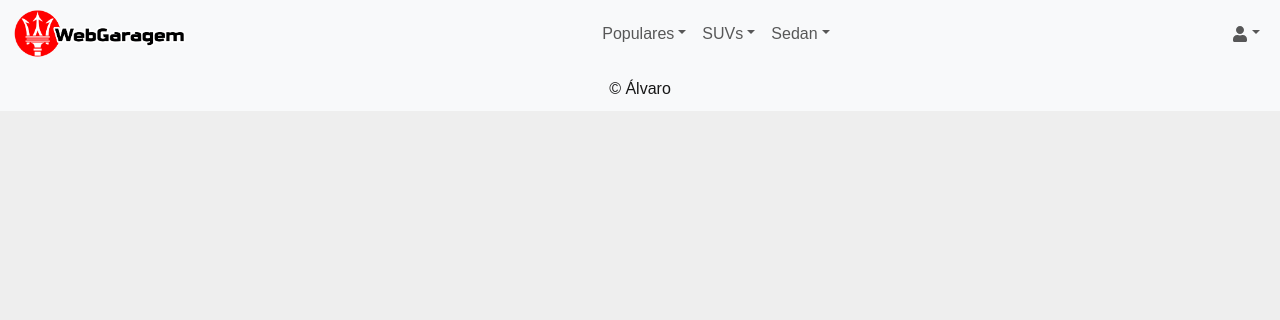
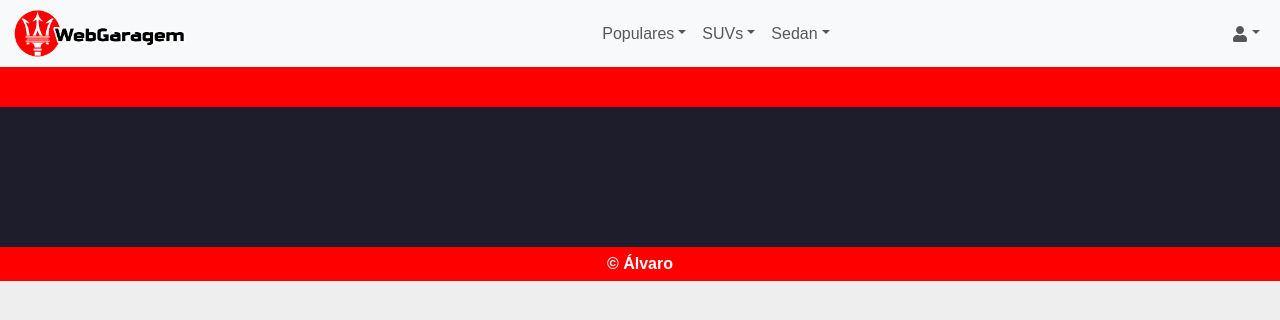
Before and after one commit to alvarotheuzin/Concessionaria, a Next.js app: page /components in a window 1280 px wide. Shown: the top 320 px of the page. Built offline with nearby package versions, Linux system fonts and the light colour scheme.

Commit message:
ate agora tudo certo

```diff
--- a/src/app/admin/page.js
+++ b/src/app/admin/page.js
@@ -50,6 +50,7 @@ export default function Carros() {
 
     return (
         <Pagina titulo="Carros">
+            <br />
             <Link href="/admin/form" className="btn btn-primary mb-3">
                 <FaPlusCircle /> Novo
             </Link>
--- a/src/app/components/page.js
+++ b/src/app/components/page.js
@@ -51,9 +51,13 @@ export default function Pagina(props) {
             </Container>
 
             <footer className="footer">
-                <Container>
-                    <p className="text-center">&copy; Álvaro</p>
-                </Container>
+                <div className="footer-top"></div>
+                <div className="footer-middle"></div>
+                <div className="footer-bottom">
+                    <Container>
+                        <p className="footer-text text-center">&copy; Álvaro</p>
+                    </Container>
+                </div>
             </footer>
         </>
     );
--- a/src/app/globals.css
+++ b/src/app/globals.css
@@ -12,8 +12,9 @@
 
 html,
 body {
-  max-width: 100vw;
-  overflow-x: hidden;
+  height: 100%;
+  margin: 0;
+  padding: 0;
 }
 
 body {
--- a/src/app/styles/style.css
+++ b/src/app/styles/style.css
@@ -3,12 +3,13 @@ body {
     margin: 0;
     padding: 0;
     overflow-x: hidden;
-  }
+}
 
 .custom-navbar {
     background-color: #ffffff;
     box-shadow: 0 4px 8px rgba(0, 0, 0, 0.2);
-  }
+    position: relative;
+}
 
 .custom-carousel {
     height: 100px;
@@ -30,17 +31,32 @@ body {
 }
 
 .footer {
-    background-color: #f8f9fa;
-    padding: 10px 0;
+    margin: 0;
+    padding: 0;
+    width: 100%;
     position: relative;
-    bottom: 0;
-    width: 100%;
 }
 
-.footer p {
-    margin: 0;
+.footer-top {
+    background-color: #ff0000;
+    height: 40px;
 }
 
+.footer-middle {
+    background-color: #1d1d2b;
+    height: 140px;
+}
+
+.footer-bottom {
+    background-color: #ff0000;
+    padding: 5px 0;
+}
+
+.footer-text {
+    color: #ffffff;
+    margin: 0;
+    font-weight: bolder;
+}
 
 .circle-container {
     display: flex;
@@ -58,7 +74,7 @@ body {
     box-shadow: 0 4px 8px rgba(0, 0, 0, 0.1);
 }
 
-.custom-circle:hover{
+.custom-circle:hover {
     transform: scale(1.1);
 }
 
@@ -69,7 +85,7 @@ body {
     margin-top: 35px;
 }
 
-.form-label{
+.form-label {
     color: #000000;
 }
 
@@ -78,7 +94,6 @@ body {
     box-shadow: 0 4px 10px rgba(0, 0, 0, 0.2);
     border-radius: 15px;
 }
-
 
 .login-card {
     padding: 2rem;
@@ -95,17 +110,20 @@ body {
     font-weight: bolder;
 }
 
-.escrita{
-  color: red;
-  font-weight: bold;
+.escrita {
+    color: red;
+    font-weight: bold;
+}
+
+.escrita2 {
+    color: white;
+    font-weight: bold;
 }
 
 .custom-navbar {
     padding: 0;
     background-color: #f8f9fa;
 }
-
-
 
 .background {
     background-color: white;
@@ -120,9 +138,12 @@ body {
     margin: 50px;
 }
 
-
-  .cardres{
+.cardres {
     background-color: black;
     color: white;
     font-weight: bolder;
-  }
+}
+
+.registro-background {
+    background-color: #000000;
+}
--- a/src/validators/carrosValidator.js
+++ b/src/validators/carrosValidator.js
@@ -7,8 +7,11 @@ const carrosValidator = Yup.object().shape({
   marca: Yup.string()
     .required('Campo obrigatório'),
 
+    modelo: Yup.string()
+    .required('Campo obrigatório'),
+
   imagem: Yup.string()
-    .url('Digite uma URL válida'),
+    .required('Digite uma URL válida'),
 
   valor: Yup.number()
     .required('Campo obrigatório'),
```
Also changed, not shown: src/app/admin/form/[[...id]]/page.js (+25 -1 lines), src/app/admin/login/register/page.js (+4 -4 lines), src/app/page.js (+26 -0 lines).
